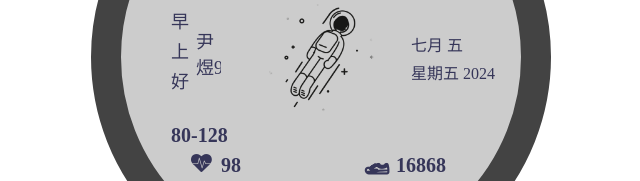
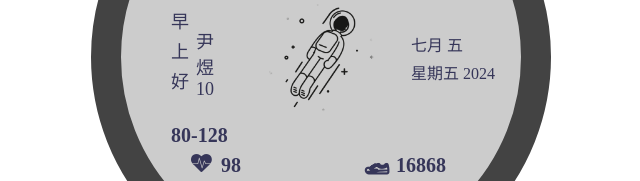
Before and after one commit to concratrulation/pro_02, a plain HTML site: page index.html in a window 1280 px wide. Shown: the part 258-439 px from the top of the page, 319-959 px from the left. Drawn offline with Linux system fonts and the light colour scheme; files whose address does not match are found by name.

Commit message:
改成10

```diff
--- a/index.html
+++ b/index.html
@@ -270,7 +270,7 @@
         </div>
         <div class="hello">
             <div class="you"></div>
-            <div class="name">尹煜9</div>
+            <div class="name">尹煜10</div>
         </div>
         <div class="time">
             <span class="hour"></span>
```
